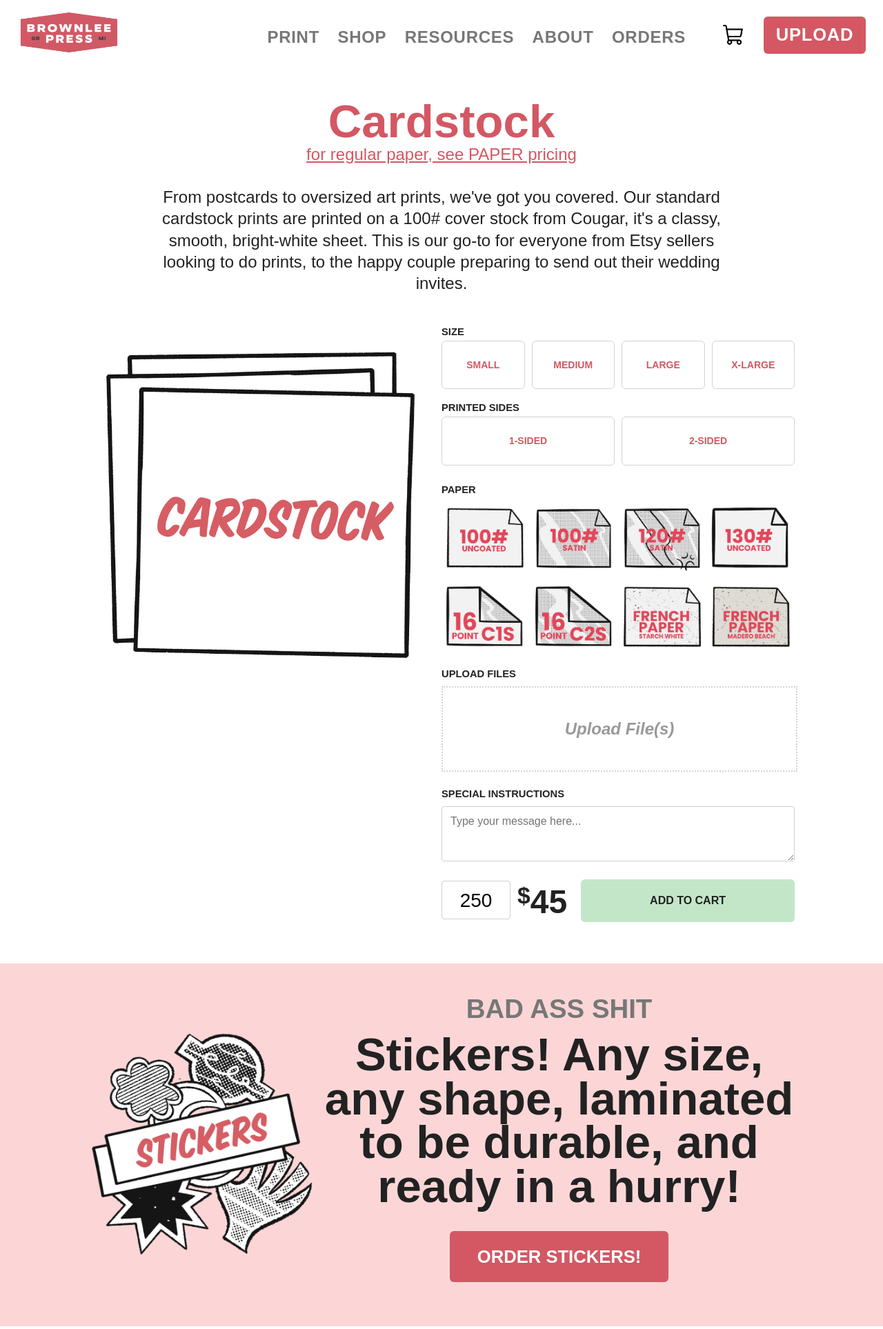
After one commit to brownleepress/brownlee-site, a PHP site: page /print-product.php in a window 1280 px wide. The commit adds this page. Shown: the top 1927 px of the page at 69% size. Run offline with PHP 8.4, Linux system fonts and the light colour scheme.

Commit message:
Update Print Products page

```diff
--- a/__004-footer.php
+++ b/__004-footer.php
@@ -8,9 +8,10 @@
         <div class="home1-2" style="align-items: center; margin-top: -70px; margin-bottom: 30px;">
           <h1 style="font-weight: 800; margin-bottom: 1rem;">Making<br>printing<br>...better</h1>
           <p style="margin-bottom: 1rem; font-weight: 600;">Sign up for updates, deals, and new drops.</p>
-            <input type="email" placeholder="your@email.com" style="padding: 2.25rem 2.5rem;" />
-            <button class="btn-green">Sign Up</button>
-
+            <div style="display: inline-flex; align-items: flex-start; gap: 10px;">
+              <input type="email" placeholder="your@email.com" style="padding: 1.4rem 2rem; margin-bottom: 0; margin-top: 9px; font-size: 75%;" />
+              <button class="btn-green" style="font-size: 70%; padding-left: 1rem; padding-right: 1rem;">Sign Up</button>
+            </div>
         </div>
       </div>
     </div>
--- /dev/null
+++ b/print-product.php
@@ -0,0 +1,446 @@
+<?php include '__001-top.php'; ?>
+  <title>Print Product - Brownlee Press</title>
+<?php include '__002-links.php'; ?>
+<!--inside head -->
+
+<style>
+  .product-form {
+    width: 100%;
+    display: flex;
+    flex-direction: column;
+    gap: 20px;
+  }
+
+  .option-group {
+    display: flex;
+    gap: 10px;
+    width: 100%;
+  }
+
+  .option-button {
+    flex: 1 1 25%;
+    padding: 25px;
+    text-align: center;
+    cursor: pointer;
+    font-weight: bold;
+    background-color: white;
+    border: 1px solid lightgray;
+    border-radius: 6px;
+    font-size: 14px;
+    color: #d35863;
+    display: flex;
+    align-items: center;
+    justify-content: center;
+    transition: background-color 0.2s ease;
+  }
+
+  .option-button:hover,
+  .option-button.selected {
+    background-color: #c3E6C9;
+    color: #222;
+  }
+
+  .size-dropdown {
+    width: 100%;
+    padding: 10px;
+    margin-top: 10px;
+    display: none;
+    text-align: center;
+  }
+
+  .size-dropdown.active {
+    display: block;
+  }
+
+  .printed-sides {
+    display: flex;
+    gap: 10px;
+    width: 100%;
+  }
+
+  .printed-sides label {
+    flex: 1;
+    text-align: center;
+    padding: 25px;
+    font-weight: bold;
+    cursor: pointer;
+    background-color: white;
+    border: 1px solid lightgray;
+    border-radius: 6px;
+    font-size: 14px;
+    color: #d35863;
+    display: flex;
+    align-items: center;
+    justify-content: center;
+  }
+
+  .printed-sides input[type="radio"]:checked + label {
+    background-color: #c3E6C9;
+    color: #222;
+  }
+
+  .paper-options {
+    display: flex;
+    flex-wrap: wrap;
+    gap: 0px;
+    width: 100%;
+  }
+
+  .paper-option {
+    flex: 1 1 calc(25%);
+    cursor: pointer;
+    background-color: white;
+    transition: background-color 0.2s ease;
+  }
+
+  .paper-option img {
+    width: 100%;
+    height: 100%;
+    object-fit: contain;
+    pointer-events: none;
+  }
+
+  .paper-option.selected,
+  .paper-option:hover {
+    background-color: #c3E6C9;
+  }
+
+  .upload-dropbox {
+    width: 100%;
+    height: 120px;
+    border: 2px dotted lightgray;
+    display: flex;
+    align-items: center;
+    justify-content: center;
+    color: #999;
+    font-style: italic;
+    cursor: pointer;
+    margin-top: -15px;
+  }
+
+  .final-row {
+    display: flex;
+    align-items: center;
+    gap: 10px;
+    width: 100%;
+  }
+
+  .final-row input[type="number"] {
+    width: 100px;
+    padding: 12px 12px 10px 12px;
+    font-size: 1.75rem;
+    text-align: center;
+    -moz-appearance: textfield;
+  }
+
+  .final-row input[type="number"]::-webkit-outer-spin-button,
+.final-row input[type="number"]::-webkit-inner-spin-button {
+  -webkit-appearance: none;
+  margin: 0;
+}
+
+  .price {
+    font-size: 3rem;
+    font-weight: bold;
+    color: #222;
+    margin: -18px 0 0px 0;
+  }
+
+  .add-to-cart-button {
+    background-color: #c3E6C9;
+    color: #222;
+    font-weight: bold;
+    font-size: 16px;
+    padding: 18px 20px;
+    margin: -22px 0 0 10px;
+    border: none;
+    cursor: pointer;
+    flex: 1;
+    transition: background-color 0.2s ease;
+  }
+
+  .add-to-cart-button:hover {
+    background-color: #d35863;
+    color: white;
+  }
+</style>
+
+
+
+
+
+
+
+
+<!--inside head -->
+</head><body>
+<?php include '__003-header.php'; ?>
+
+  <section class="section" style="margin-bottom:0; padding-bottom: 0;">
+
+    <div class="container wide" style="padding-top: 6rem;">
+      <div class="row" style="text-align: center; margin: 0; padding: 0; width: 100%;">
+        <h2 style="color:#d35863;">Cardstock</h2>
+        <a href="" style="color:#d35863;">for regular paper, see PAPER pricing</a><br><br>
+        From postcards to oversized art prints, we've got you covered. Our standard cardstock prints are printed on a 100# cover stock from Cougar, it's a classy, smooth, bright-white sheet. This is our go-to for everyone from Etsy sellers looking to do prints, to the happy couple preparing to send out their wedding invites.
+      </div>
+    </div>
+
+
+
+    <div class="container widest" style="padding-top: 3rem;">
+      <div class="row" style="text-align: center; display: flex; flex-wrap: wrap; margin: 0; padding: 0;">
+        <div class="home1-2" style="padding:20px;">
+          <img src="img/CA.png" width="100%">
+        </div>
+        <div class="home1-2">
+
+
+
+<form class="product-form">
+  <div>
+    <h6 style="font-size: 0.92rem; padding-bottom: 6px; text-align: left;">SIZE</h6>
+    <div class="option-group" id="size-options">
+      <div class="option-button" data-size="small">SMALL</div>
+      <div class="option-button" data-size="medium">MEDIUM</div>
+      <div class="option-button" data-size="large">LARGE</div>
+      <div class="option-button" data-size="xlarge">X-LARGE</div>
+    </div>
+    <select class="size-dropdown" id="size-dropdown-small">
+      <option>Select a SMALL size option</option>
+      <option>4.25" x 5.5"</option>
+      <option>4" x 6"</option>
+      <option>4.25" x 6"</option>
+    </select>
+    <select class="size-dropdown" id="size-dropdown-medium">
+      <option>Select a MEDIUM size option</option>
+      <option>5" x 7"</option>
+      <option>5.5" x 8.5"</option>
+      <option>6" x 9"</option>
+    </select>
+    <select class="size-dropdown" id="size-dropdown-large">
+      <option>Select a LARGE size option</option>
+      <option>8" x 10"</option>
+      <option>8.5" x 11"</option>
+      <option>9" x 12"</option>
+    </select>
+    <select class="size-dropdown" id="size-dropdown-xlarge">
+      <option>Select an X-LARGE size option</option>
+      <option>11" x 14"</option>
+      <option>11" x 17"</option>
+      <option>12" x 18"</option>
+    </select>
+  </div>
+
+  <div>
+    <h6 style="font-size: 0.92rem; padding-bottom: 6px; text-align: left;">PRINTED SIDES</h6>
+    <div class="printed-sides">
+      <input type="radio" name="sides" id="one-sided" value="1" hidden>
+      <label for="one-sided">1-SIDED</label>
+      <input type="radio" name="sides" id="two-sided" value="2" hidden>
+      <label for="two-sided">2-SIDED</label>
+    </div>
+  </div>
+
+  <div>
+    <h6 style="font-size: 0.92rem; padding-bottom: 6px; text-align: left;">PAPER</h6>
+    <div class="paper-options">
+      <div class="paper-option"><img src="img/_paper-01.png" alt="Paper 1"></div>
+      <div class="paper-option"><img src="img/_paper-02.png" alt="Paper 2"></div>
+      <div class="paper-option"><img src="img/_paper-03.png" alt="Paper 3"></div>
+      <div class="paper-option"><img src="img/_paper-04.png" alt="Paper 4"></div>
+      <div class="paper-option"><img src="img/_paper-05.png" alt="Paper 5"></div>
+      <div class="paper-option"><img src="img/_paper-06.png" alt="Paper 6"></div>
+      <div class="paper-option"><img src="img/_paper-07.png" alt="Paper 7"></div>
+      <div class="paper-option"><img src="img/_paper-08.png" alt="Paper 8"></div>
+    </div>
+  </div>
+
+  <h6 style="font-size: 0.92rem; padding-bottom: 6px; text-align: left;">UPLOAD FILES</h6>
+  <div class="upload-dropbox" id="upload-box"><h6>Upload File(s)</h6></div>
+    <input type="file" id="file-upload" name="file" style="display: none;">
+
+  <h6 style="font-size: 0.92rem; padding-bottom: 0px; text-align: left; margin-top: 5px;">SPECIAL INSTRUCTIONS</h6>
+  <textarea id="message" name="message" rows="6" placeholder="Type your message here..." style="width: 100%; padding: 12px; font-size: 1rem; margin: -9px 0 8px 0; height: 5rem;"></textarea>
+
+  <div class="final-row">
+    <input type="number" placeholder="Quantity" value="250">
+    <div class="price"><span style="font-size: 70%; vertical-align: top;">$</span>45</div>
+    <button class="add-to-cart-button">ADD TO CART</button>
+  </div>
+</form>
+
+<script>
+  document.querySelectorAll('#size-options .option-button').forEach(button => {
+    button.addEventListener('click', () => {
+      document.querySelectorAll('#size-options .option-button').forEach(btn => btn.classList.remove('selected'));
+      button.classList.add('selected');
+
+      document.querySelectorAll('.size-dropdown').forEach(drop => drop.classList.remove('active'));
+      const size = button.getAttribute('data-size');
+      const dropdown = document.getElementById(`size-dropdown-${size}`);
+      if (dropdown) dropdown.classList.add('active');
+    });
+  });
+
+  document.querySelectorAll('.paper-option').forEach(option => {
+    option.addEventListener('click', () => {
+      document.querySelectorAll('.paper-option').forEach(opt => opt.classList.remove('selected'));
+      option.classList.add('selected');
+    });
+  });
+  const uploadBox = document.getElementById('upload-box');
+const fileInput = document.getElementById('file-upload');
+
+uploadBox.addEventListener('click', () => fileInput.click());
+
+uploadBox.addEventListener('dragover', e => {
+  e.preventDefault();
+  uploadBox.style.borderColor = '#d35863';
+});
+
+uploadBox.addEventListener('dragleave', () => {
+  uploadBox.style.borderColor = 'lightgray';
+});
+
+uploadBox.addEventListener('drop', e => {
+  e.preventDefault();
+  uploadBox.style.borderColor = 'lightgray';
+  const file = e.dataTransfer.files[0];
+  fileInput.files = e.dataTransfer.files;
+
+  // Optional: Show file name or give feedback
+  uploadBox.innerText = `Selected: ${file.name}`;
+});
+
+</script>
+
+
+
+        </div>
+      </div>
+    </div>
+  </section>
+
+
+
+
+
+
+<section class="section pink">
+    <div class="container widest">
+      <div class="row" style="text-align: center; display: flex; flex-wrap: wrap; margin: 0; padding: 0; align-items: center;">
+        <div class="home1-3"><a href=""><img src="img/ST.png" width="100%"></a></div>
+        <div class="home2-3">
+          <h5 style="margin-bottom: 15px; color: #777;">BAD ASS SHIT</h5>
+          <h2 style="margin-bottom: 25px;">Stickers! Any size, any shape, laminated to be durable, and ready in a hurry!</h2>
+          <button class="button btn-primary">ORDER STICKERS!</button>
+       </div>
+      </div>
+    </div>
+  </section>
+
+
+
+
+    <section class="section">
+    <div class="container wide">
+      <div class="row" style="text-align: center; display: flex; flex-wrap: wrap; margin: 0; padding: 0; align-items: center;">
+        <div class="home2-3" style="padding: 0 30px;">
+          <h3 style="margin-bottom: 25px;">Let's talk paper!</h3>
+          <p style="margin-bottom: 6px;">We've got a few options, but my shelves have been carefully-curated. Our 'house' stocks are all top-shelf, and any upgrades are beyond next level!</p>
+          <button class="button btn-primary">PAPER CENTRAL</button>
+       </div>
+       <div class="home1-3"><a href=""><img src="img/PA.png" width="100%"></a></div>
+      </div>
+    </div>
+  </section>
+
+
+
+
+
+
+
+    <section class="section" style="margin-bottom:0; padding-bottom: 0;">
+    <div class="container widest">
+      <div class="row" style="text-align: center; display: flex; flex-wrap: wrap; margin: 0; padding: 0; align-items: center;">
+
+        <div class="home1-3" style="padding: 0 20px; margin: 20px 0;">
+          <a href=""><img src="img/PA.png" width="100%"></a>
+          <h5>Showcase</h5>
+          <p style="margin: 20px 0 10px 0;">Cheap, fast, and good-quality - it's been said that in printing, you can never have all 3. Well, let's prove them wrong!</p>
+
+        </div>
+
+        <div class="home1-3" style="padding: 0 20px; margin: 20px 0;">
+          <a href=""><img src="img/PA.png" width="100%"></a>
+          <h5>Turnaround Time</h5>
+          <p style="margin: 20px 0 10px 0;">Cheap, fast, and good-quality - it's been said that in printing, you can never have all 3. Well, let's prove them wrong!</p>
+
+        </div>
+
+        <div class="home1-3" style="padding: 0 20px; margin: 20px 0;">
+          <a href=""><img src="img/PA.png" width="100%"></a>
+          <h5>Deals!</h5>
+          <p style="margin: 20px 0 10px 0;">Cheap, fast, and good-quality - it's been said that in printing, you can never have all 3. Well, let's prove them wrong!</p>
+
+        </div>
+
+      </div>
+    </div>
+  </section>
+
+
+
+
+    <section class="section">
+    <div class="container wide">
+        <div class="row" style="text-align: center; display: flex; flex-wrap: wrap; margin: 0; padding: 0; align-items: center;">
+            <div class="home1">
+                <h4 style="margin-bottom: 25px;">FAQ</h4>
+            </div>
+        </div>
+
+
+        <div class="row" style="text-align: center; display: flex; flex-wrap: wrap; margin: 0; padding: 0; align-items: center;">
+            <div class="home1" style="padding: 0; margin: 0;">
+                <div class="accordion">
+
+                    <div class="accordion-item">
+                        <button class="accordion-header">What is your return policy?</button>
+                        <div class="accordion-content">
+                            <p>You can return any item within 30 days, no questions asked.</p>
+                        </div>
+                    </div>
+
+                    <div class="accordion-item">
+                        <button class="accordion-header">What is your return policy?</button>
+                        <div class="accordion-content">
+                            <p>You can return any item within 30 days, no questions asked.</p>
+                        </div>
+                    </div>
+
+                    <div class="accordion-item">
+                        <button class="accordion-header">What is your return policy?</button>
+                        <div class="accordion-content">
+                            <p>You can return any item within 30 days, no questions asked.</p>
+                        </div>
+                    </div>
+
+                </div>
+            </div>
+        </div>
+
+    </div>
+  </section>
+
+
+
+<?php include '__004-footer.php'; ?>
+<?php include '__005-java.php'; ?>
+<!--before /body -->
+
+
+<!--before /body -->
+</body></html>
```
Also changed, not shown: css/custom.css (+12 -0 lines), print.php (+13 -13 lines), img/--paper.png (added), img/_paper-01.png (added), img/_paper-02.png (added), img/_paper-03.png (added), img/_paper-04.png (added), img/_paper-05.png (added), img/_paper-06.png (added), img/_paper-07.png (added), img/_paper-08.png (added), 1 other file.
